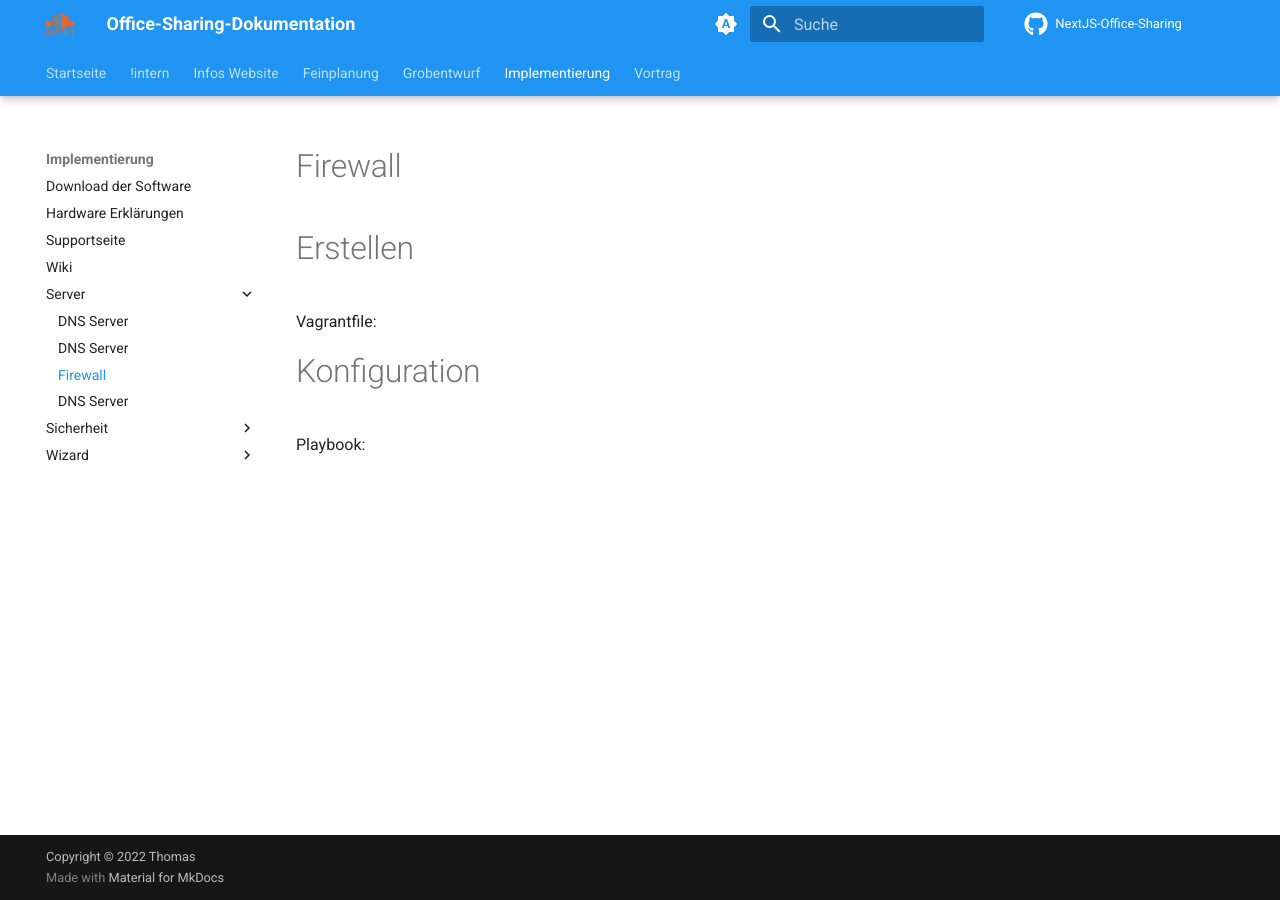
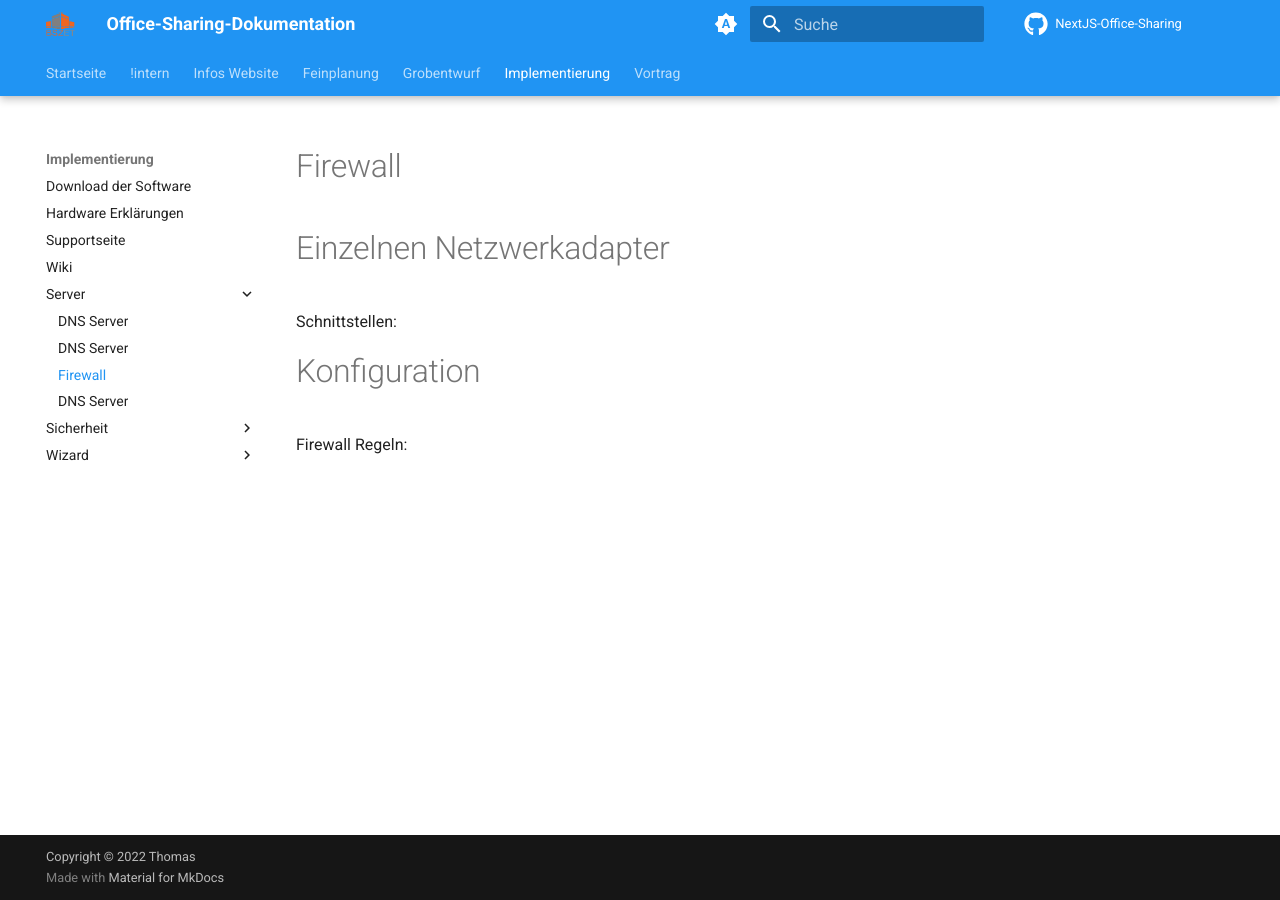
Before and after one commit to gz-bad-erzland-p2/Dokumentation, an MkDocs documentation site: the page built from docs/implementierung/Server/Firewall.md, in a window 1280 px wide. Built offline with MkDocs 1.6.1 and Material for MkDocs 9.7.7, drawn with Linux system fonts in a browser that asks for light colours; comment, search, counter and statistics services are not loaded.

Commit message:
Update Firewall.md

```diff
--- a/docs/implementierung/Server/Firewall.md
+++ b/docs/implementierung/Server/Firewall.md
@@ -1,9 +1,9 @@
 # Firewall
 
-# Erstellen
+# Einzelnen Netzwerkadapter
 
-Vagrantfile:
+Schnittstellen:
 
 # Konfiguration
 
-Playbook:
+Firewall Regeln:
```
